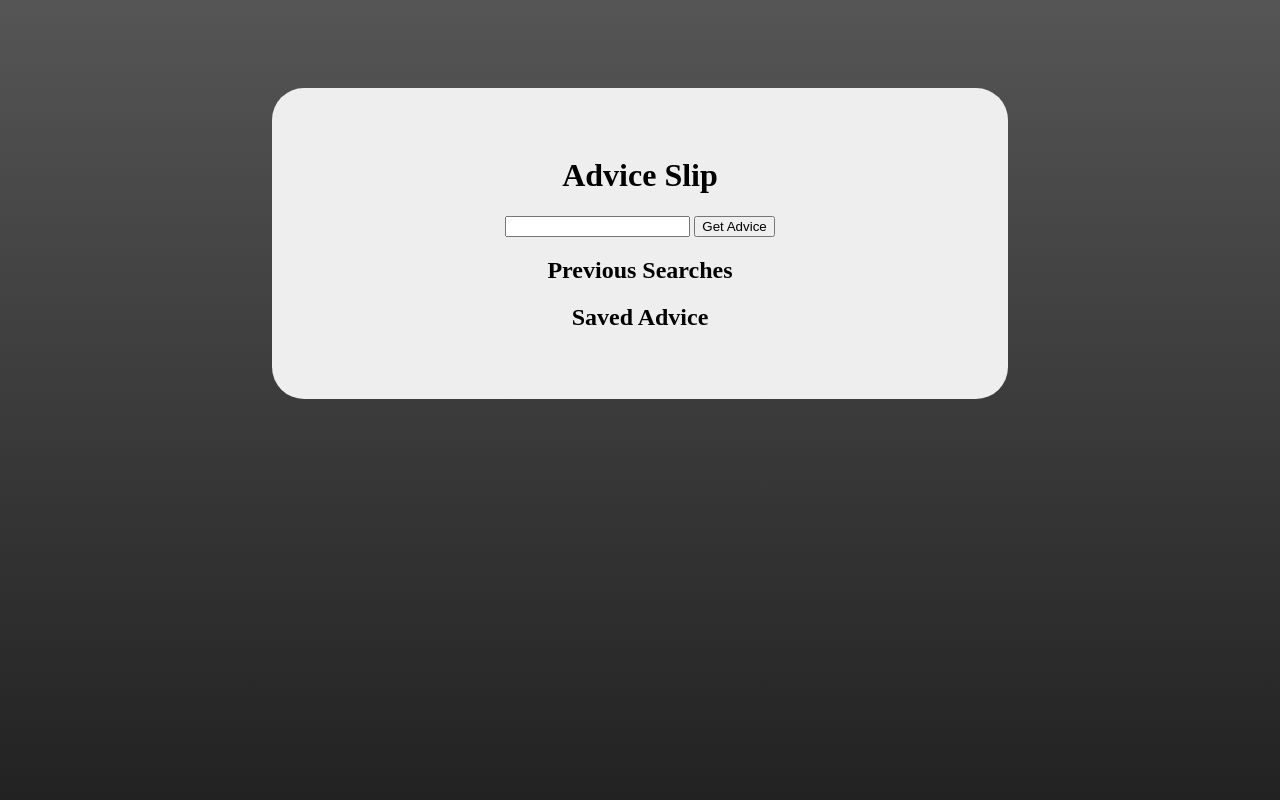
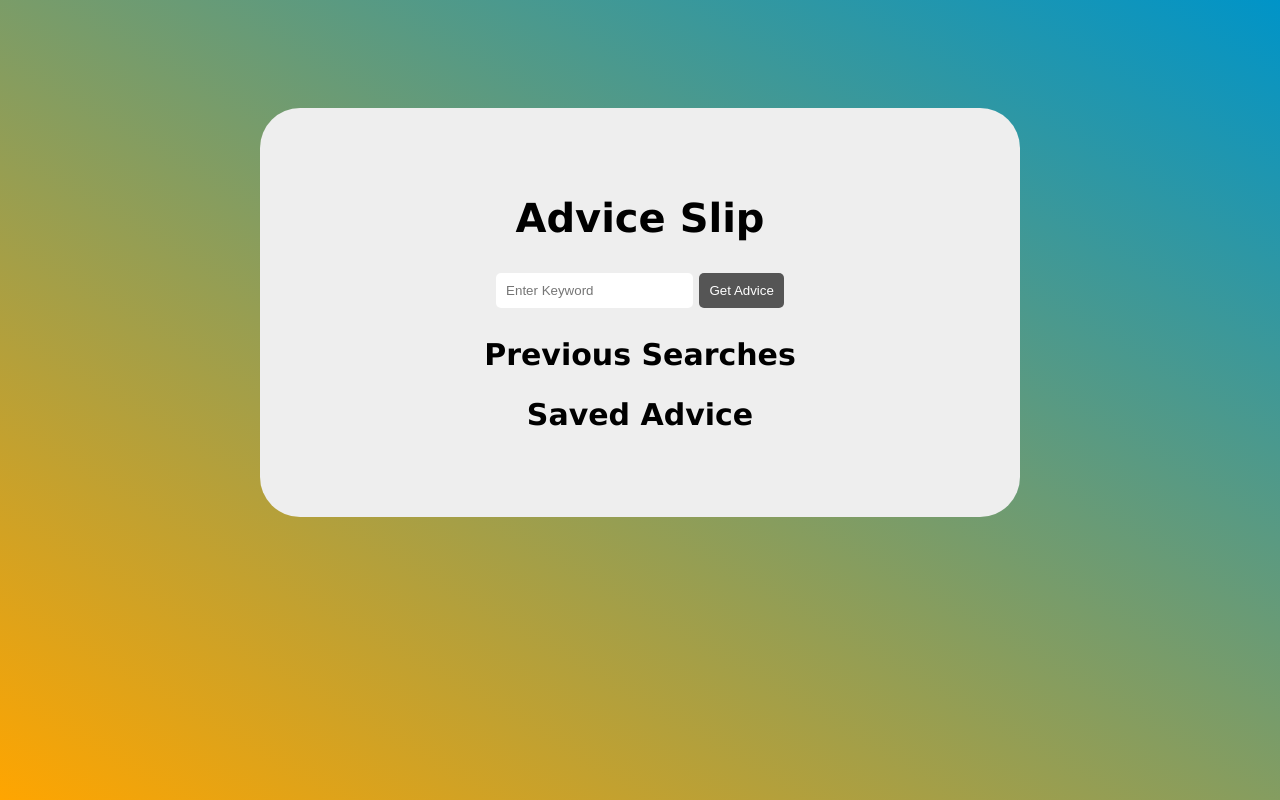
Before and after one commit to Bryantellius/advice_slip_api, a plain HTML site: page index.html in a window 1280 px wide. Drawn offline with Linux system fonts and the light colour scheme.

Commit message:
Added extra styling to project before walkthrough

```diff
--- a/app.css
+++ /dev/null
@@ -1,34 +0,0 @@
-html {
-  height: 100vh;
-  width: 100vw;
-  background: linear-gradient(#555, #222);
-}
-
-main {
-  display: flex;
-  justify-content: center;
-  align-items: center;
-  flex-direction: column;
-}
-
-#adviceContainer {
-  background-color: #eee;
-  border-radius: 2rem;
-  padding: 3rem;
-  width: 50vw;
-  margin: 5rem 0;
-  text-align: center;
-  transition-property: height;
-  transition-duration: 1s;
-}
-
-.advice {
-  list-style: none;
-  padding: 0.35rem;
-  background-color: #fff;
-  border-top: 0.25px solid #eee;
-}
-
-p {
-  margin: 0px;
-}
--- /dev/null
+++ b/index.css
@@ -0,0 +1,69 @@
+html {
+  min-height: 100vh;
+  width: 100vw;
+  background: linear-gradient(30deg, orange, #0094c8);
+  font-family: "Lucida Sans", "Lucida Sans Regular", "Lucida Grande",
+    "Lucida Sans Unicode", Geneva, Verdana, sans-serif;
+  font-size: 16px;
+  box-sizing: border-box;
+}
+
+main {
+  display: flex;
+  justify-content: center;
+  align-items: center;
+  flex-direction: column;
+  position: relative;
+}
+
+#adviceContainer {
+  background-color: #eee;
+  border-radius: 2rem;
+  padding: 1rem;
+  width: 100%;
+  margin: 3rem 0.15rem;
+  text-align: center;
+  transition-property: height;
+  transition-duration: 1s;
+}
+
+.advice {
+  list-style: none;
+  padding: 0.35rem;
+  background-color: #fff;
+  border-top: 0.25px solid #eee;
+  cursor: pointer;
+}
+
+input,
+button {
+  margin: 0.25rem 0;
+  padding: 0.5rem;
+  border-radius: 5px;
+  border: none;
+}
+
+ol {
+  padding: 0rem;
+}
+
+button {
+  cursor: pointer;
+  background-color: #555;
+  color: white;
+}
+
+p {
+  margin: 0px;
+}
+
+@media (min-width: 768px) {
+  #adviceContainer {
+    padding: 3rem;
+    width: 50vw;
+    margin: 5rem 0;
+  }
+  html {
+    font-size: 20px;
+  }
+}
--- a/index.html
+++ b/index.html
@@ -5,13 +5,18 @@
     <meta http-equiv="X-UA-Compatible" content="IE=edge" />
     <meta name="viewport" content="width=device-width, initial-scale=1.0" />
     <title>APIs</title>
-    <link rel="stylesheet" href="app.css" />
+    <link rel="stylesheet" href="index.css" />
   </head>
   <body>
     <main id="container">
       <div id="adviceContainer">
         <h1>Advice Slip</h1>
-        <input type="search" name="search" id="search" />
+        <input
+          type="search"
+          placeholder="Enter Keyword"
+          name="search"
+          id="search"
+        />
         <button id="adviceBtn">Get Advice</button>
         <p id="advice"></p>
         <div id="previousSearches">
@@ -22,6 +27,6 @@
         </div>
       </div>
     </main>
-    <script src="app.js"></script>
+    <script src="index.js"></script>
   </body>
 </html>
```
Also changed, not shown: index.js (renamed from app.js).
